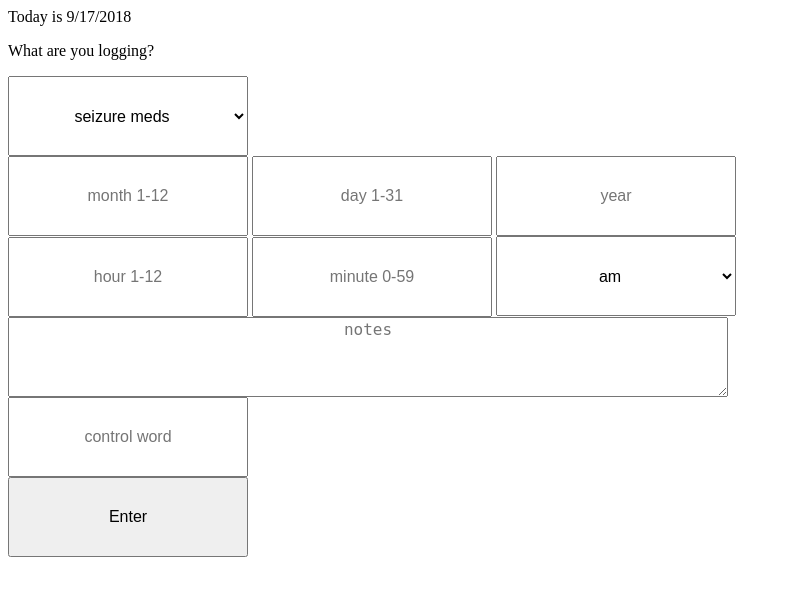
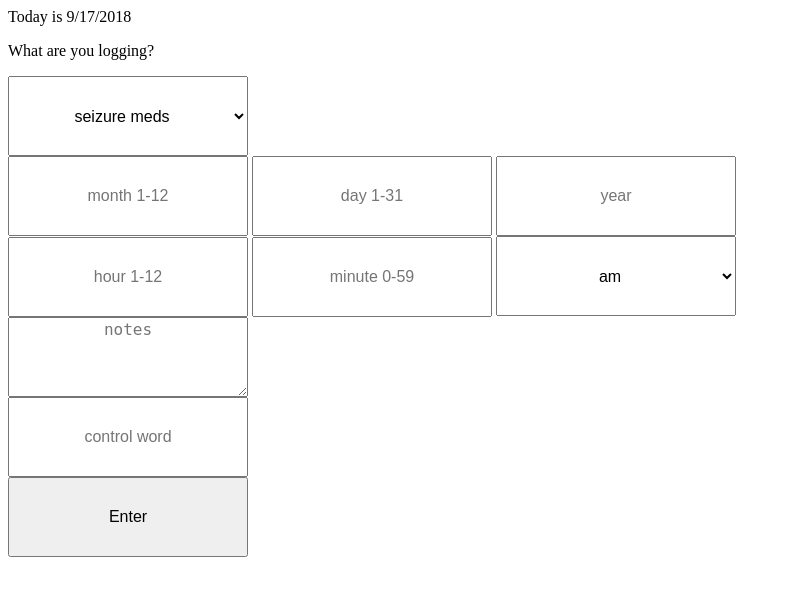
Before and after one commit to cwentworth/cwentworth.github.io, a PHP site: page /lulu-activities/detail.html in a window 1280 px wide. Shown: the top 596 px of the page, without its empty margins (0-791 px from the left). Run offline with PHP 8.4, Linux system fonts and the light colour scheme; some libraries are stand-ins or nearby versions.

Commit message:
240 tezt area

```diff
--- a/lulu-activities/display.css
+++ b/lulu-activities/display.css
@@ -20,7 +20,7 @@ select {
 
 textarea {
   height: 80px;
-  width: 720px;
+  width: 240px;
   font-size: 16px;
   text-align: center;
 }
```
